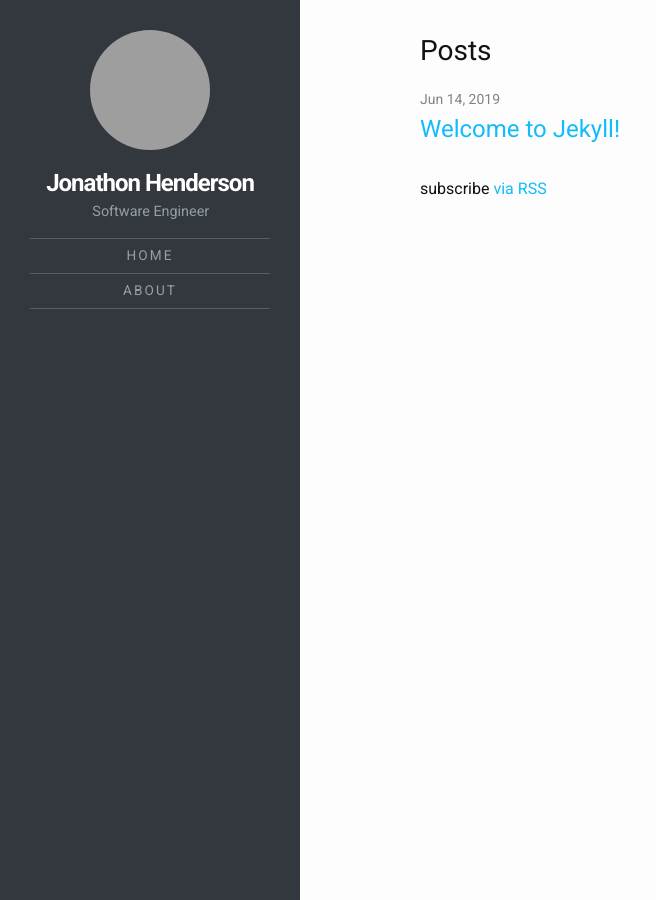
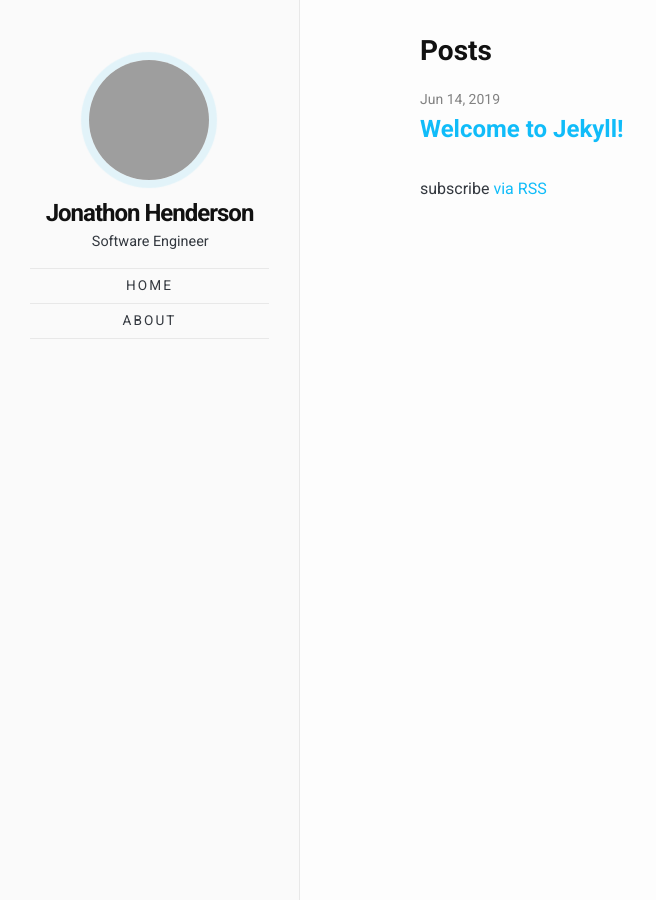
Before and after one commit to jrhenderson1988/jrhenderson1988.github.io, a Jekyll site: the page built from index.md, in a window 1280 px wide. Shown: the whole page, without its empty margins (0-656 px from the left). Built offline with Jekyll 4.4.1, drawn with Linux system fonts in a browser that asks for light colours; grey boxes are pictures that could not be loaded.

Commit message:
Further work on header and typography

```diff
--- a/_includes/header.html
+++ b/_includes/header.html
@@ -2,7 +2,9 @@
     <div class="wrapper">
         <div class="branding">
             <div class="logo">
-                <img src="https://picsum.photos/300/300">
+                <a href="/" rel="author" href="{{ "/" | relative_url }}">
+                    <img src="https://picsum.photos/300/300">
+                </a>
             </div>
             <div class="identity">
                 <div class="title">
@@ -33,8 +35,11 @@
         </nav>
 
         <span class="menu-icon">
-            <svg viewBox="0 0 18 15" width="18px" height="15px">
-                <path d="M18,1.484c0,0.82-0.665,1.484-1.484,1.484H1.484C0.665,2.969,0,2.304,0,1.484l0,0C0,0.665,0.665,0,1.484,0 h15.032C17.335,0,18,0.665,18,1.484L18,1.484z M18,7.516C18,8.335,17.335,9,16.516,9H1.484C0.665,9,0,8.335,0,7.516l0,0 c0-0.82,0.665-1.484,1.484-1.484h15.032C17.335,6.031,18,6.696,18,7.516L18,7.516z M18,13.516C18,14.335,17.335,15,16.516,15H1.484 C0.665,15,0,14.335,0,13.516l0,0c0-0.82,0.665-1.483,1.484-1.483h15.032C17.335,12.031,18,12.695,18,13.516L18,13.516z"/>
+            <svg viewBox="0 0 18 15" width="18px" height="15px" class="veggie-burger">
+                <path d="M18,1.484c0,0.82-0.665,1.484-1.484,1.484H1.484C0.665,2.969,0,2.304,0,1.484l0,0C0,0.665,0.665,0,1.484,0 h15.032C17.335,0,18,0.665,18,1.484L18,1.484z M18,7.516C18,8.335,17.335,9,16.516,9H1.484C0.665,9,0,8.335,0,7.516l0,0 c0-0.82,0.665-1.484,1.484-1.484h15.032C17.335,6.031,18,6.696,18,7.516L18,7.516z M18,13.516C18,14.335,17.335,15,16.516,15H1.484 C0.665,15,0,14.335,0,13.516l0,0c0-0.82,0.665-1.483,1.484-1.483h15.032C17.335,12.031,18,12.695,18,13.516L18,13.516z" />
+            </svg>
+            <svg viewBox="0 0 15 15" width="15px" height="15px" class="cross">
+                <path d="m 15,12.0707 q 0,0.5051 -0.353535,0.8586 l -1.717172,1.7172 Q 12.575757,15 12.070707,15 11.565656,15 11.212121,14.6465 L 7.5,10.9343 3.7878788,14.6465 Q 3.4343434,15 2.9292929,15 2.4242424,15 2.0707071,14.6465 L 0.35353535,12.9293 Q 0,12.5758 0,12.0707 0,11.5657 0.35353535,11.2121 L 4.0656566,7.5 0.35353535,3.7879 Q 0,3.4343 0,2.9293 0,2.4242 0.35353535,2.0707 L 2.0707071,0.3535 Q 2.4242424,0 2.9292929,0 3.4343434,0 3.7878788,0.3535 L 7.5,4.0657 11.212121,0.3535 Q 11.565656,0 12.070707,0 q 0.50505,0 0.858586,0.3535 l 1.717172,1.7172 Q 15,2.4242 15,2.9293 15,3.4343 14.646465,3.7879 L 10.934343,7.5 14.646465,11.2121 Q 15,11.5657 15,12.0707 Z" />
             </svg>
         </span>
 
--- a/_sass/minima.scss
+++ b/_sass/minima.scss
@@ -12,7 +12,8 @@ $base-line-height: 1.5 !default;
 
 $spacing-unit:     30px !default;
 
-$text-color:       #111 !default;
+$heading-color:    #111 !default;
+$text-color:       #33383f !default;
 $background-color: #fdfdfd !default;
 $brand-color:      #10bcf9 !default;
 
--- a/_sass/minima/_base.scss
+++ b/_sass/minima/_base.scss
@@ -101,7 +101,8 @@ li {
  * Headings
  */
 h1, h2, h3, h4, h5, h6 {
-  font-weight: $base-font-weight;
+  font-weight: bold;
+  color: $heading-color;
 }
 
 h1 { font-size: 2.5em; }
--- a/_sass/minima/_header.scss
+++ b/_sass/minima/_header.scss
@@ -1,7 +1,8 @@
-$header-background: #33383f;
-$header-foreground: #959ea9;
-$header-title-color: #fff;
-$header-border-color: #555e69;
+$header-background: darken($background-color, 1%);//$background-color; // $text-color;
+$header-foreground: $text-color;// #959ea9;
+$header-title-color: $heading-color;//#fff;
+$header-border-color: $grey-color-light;//#555e69;
+$header-logo-box-shadow: 0 0 1px 8px rgba($brand-color, 0.1);
 $header-navigation-hover-color: $brand-color;
 $header-navigation-active-color: $brand-color;
 
@@ -11,6 +12,7 @@ $header-mobile-menu-icon-color: $header-foreground;
 $header-mobile-menu-icon-hover-color: $header-title-color;
 
 $header-padding: $spacing-unit;
+$header-vertical-padding: $spacing-unit * 2;
 $header-width: 300px;
 $header-logo-size: 120px;
 
@@ -29,6 +31,7 @@ body {
   background: $header-background;
   color: $header-foreground;
   overflow: hidden;
+  border-bottom: 1px solid $header-border-color;
 
   a {
     color: inherit;
@@ -47,6 +50,16 @@ body {
     .navigation {
       left: 0;
       display: block;
+    }
+
+    .menu-icon {
+      .cross {
+        display: inherit;
+      }
+
+      .veggie-burger {
+        display: none;
+      }
     }
   }
 
@@ -67,6 +80,7 @@ body {
       width: $header-mobile-height - ($header-mobile-padding * 2);
       height: $header-mobile-height - ($header-mobile-padding * 2);
       border-radius: 50%;
+      box-shadow: $header-logo-box-shadow;
       overflow: hidden;
 
       img {
@@ -94,13 +108,14 @@ body {
   }
 
   .navigation {
-    display: none;
     position: fixed;
     top: $header-mobile-height;
     left: -100%;
     width: 100%;
     height: calc(100% - #{$header-mobile-height});
     background: $header-background;
+    padding: $header-mobile-padding;
+    transition: left .2s ease-in-out;
 
     ul {
       list-style: none;
@@ -139,6 +154,10 @@ body {
       fill: $header-mobile-menu-icon-hover-color;
       cursor: pointer;
     }
+
+    .cross {
+      display: none;
+    }
   }
 }
 
@@ -154,12 +173,16 @@ body {
     height: 100vh;
     align-items: flex-start;
     justify-content: flex-start;
+    overflow-x: hidden;
+    overflow-y: auto;
+    border-bottom: none;
+    border-right: 1px solid $header-border-color;
 
     .wrapper {
       align-items: center;
       justify-content: flex-start;
       flex-direction: column;
-      padding: $header-padding;
+      padding: $header-vertical-padding $header-padding;
       overflow-x: hidden;
       overflow-y: auto;
     }
@@ -206,6 +229,8 @@ body {
       left: auto;
       height: auto;
       margin-top: $header-padding / 2;
+      padding: 0;
+      background-color: inherit;
     }
   }
 }
```
